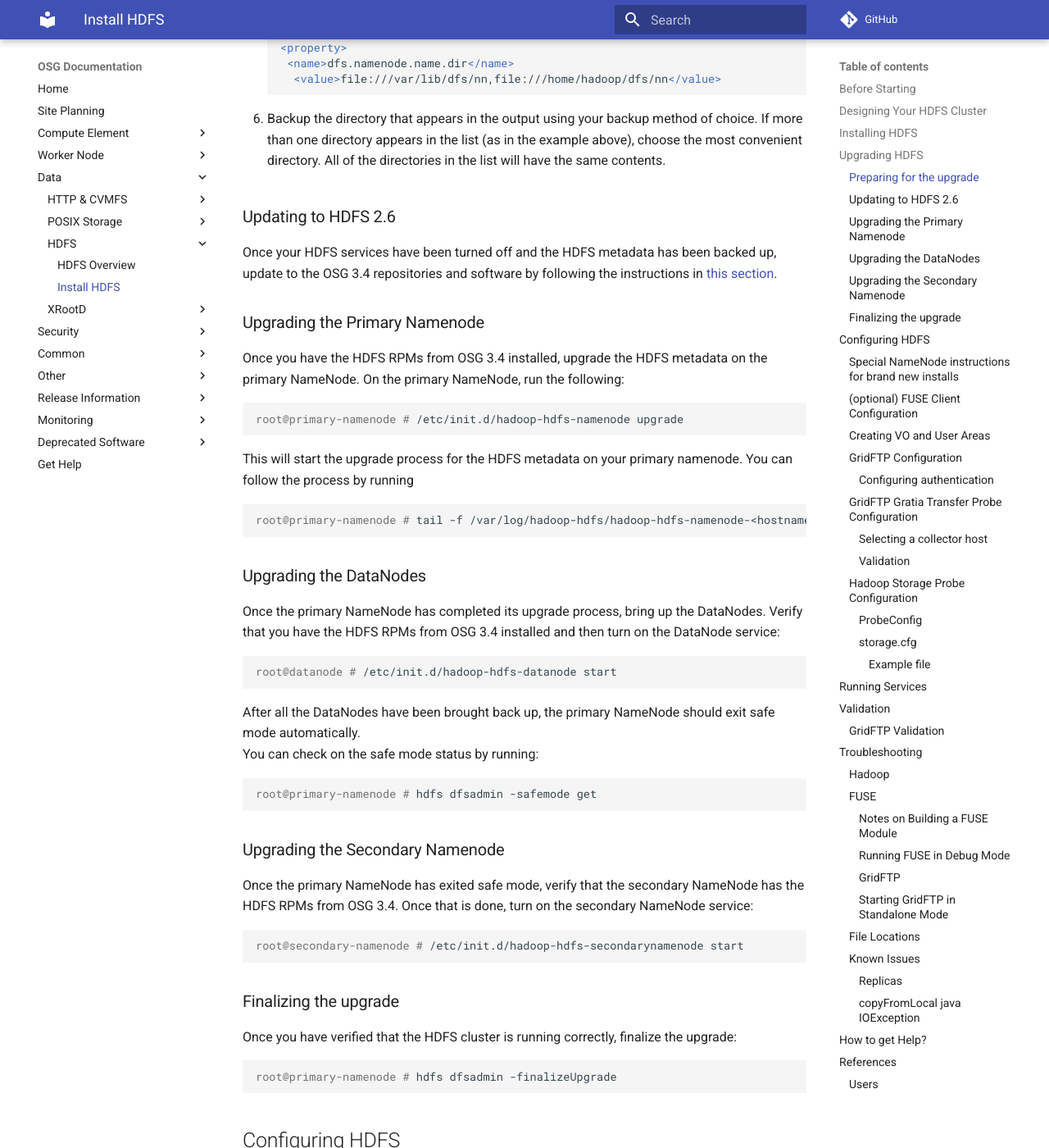
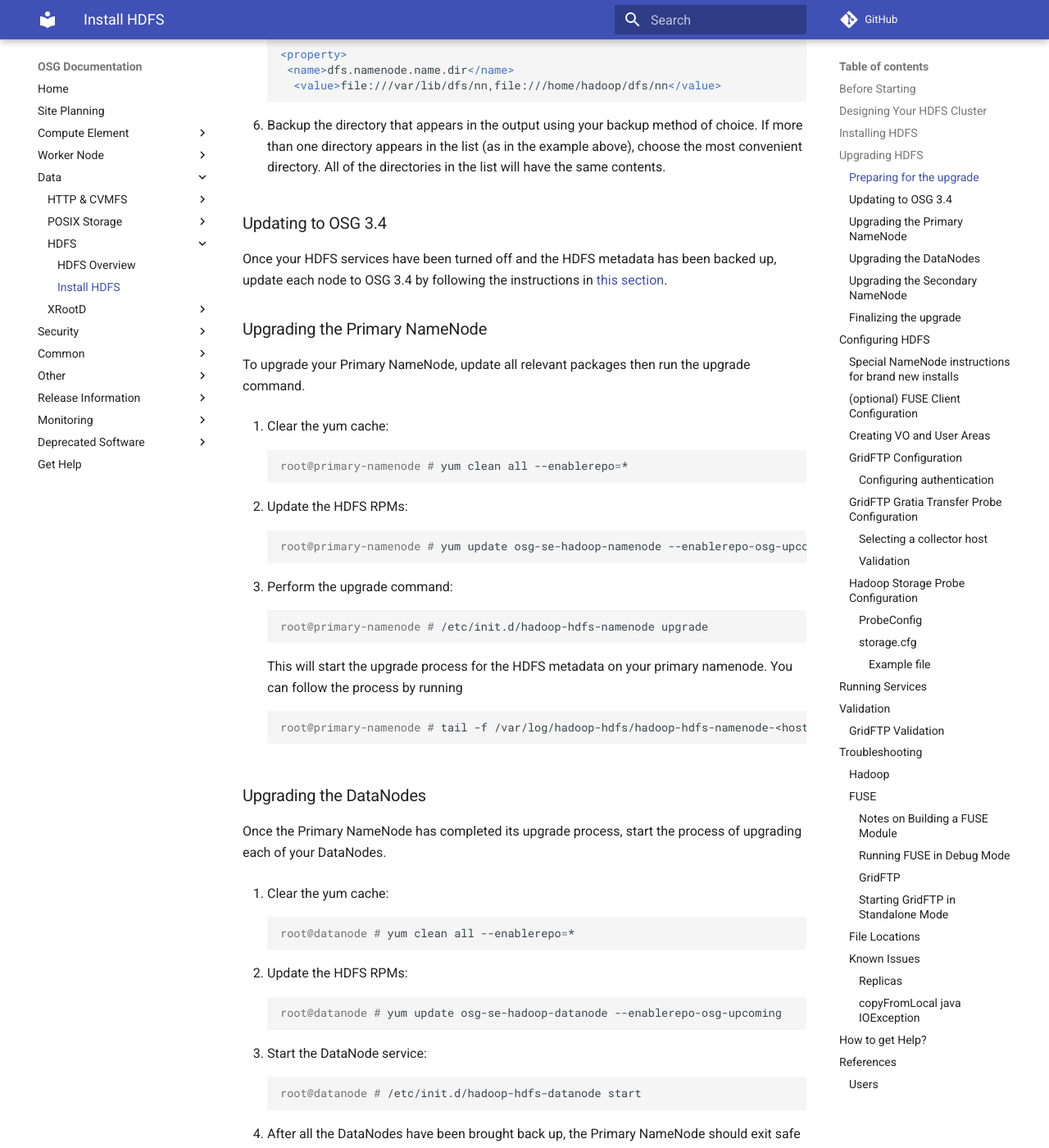
Before and after one commit to osg-htc/docs, an MkDocs documentation site: the page built from docs/data/install-hadoop.md, in a window 1280 px wide and 1400 px high, scrolled down 3249 px. Shown: the whole window at 82% size. Built offline with MkDocs 1.6.1 and Material for MkDocs 9.7.7, drawn with Linux system fonts in a browser that asks for light colours; comment, search, counter and statistics services are not loaded; old or Windows-style settings are respelled for this version of MkDocs; some of the changed text lies outside the part shown.

Commit message:
Explicitly state upgrade commands and reword upgrade instructions

````diff
--- a/docs/data/install-hadoop.md
+++ b/docs/data/install-hadoop.md
@@ -84,14 +84,15 @@ from OSG 3.4.
 The upgrade process occurs in several steps:
 
 1. [Preparing for the upgrade](#preparing-for-the-upgrade)
-1. [Updating to HDFS from OSG 3.4](#updating-to-hdfs-26)
-1. [Upgrading the NameNodes](#upgrading-the-primary-namenode)
+1. [Updating to OSG 3.4](#updating-to-osg-34)
+1. [Upgrading the Primary NameNode](#upgrading-the-primary-namenode)
 1. [Upgrading the DataNodes](#upgrading-the-datanodes)
+1. [Upgrading the Secondary NameNode](#upgrading-the-secondary-namenode)
 1. [Finalizing the upgrade](#finalizing-the-upgrade)
 
 ### Preparing for the upgrade ###
 
-Before upgrading, you should backup your configuration data and HDFS metadata using the following method:
+Before upgrading, backup your configuration data and HDFS metadata.
 
 1. Put your Primary NameNode into safe mode:
 
@@ -128,59 +129,92 @@ Before upgrading, you should backup your configuration data and HDFS metadata us
    If more than one directory appears in the list (as in the example above), choose the most convenient directory.
    All of the directories in the list will have the same contents.
 
-### Updating to HDFS 2.6 ###
+### Updating to OSG 3.4 ###
 
-Once your HDFS services have been turned off and the HDFS metadata has been backed up, update to the OSG 3.4
-repositories and software by following the instructions in [this section](/release/release_series/#updating-from-old).
+Once your HDFS services have been turned off and the HDFS metadata has been backed up, update each node to OSG 3.4 by
+following the instructions in [this section](/release/release_series/#updating-from-old).
 
-### Upgrading the Primary Namenode ###
+### Upgrading the Primary NameNode ###
 
-Once you have the HDFS RPMs from OSG 3.4 installed, upgrade the HDFS metadata on the primary NameNode.
-On the primary NameNode, run the following:
+To upgrade your Primary NameNode, update all relevant packages then run the upgrade command.
 
-``` console
-root@primary-namenode # /etc/init.d/hadoop-hdfs-namenode upgrade
-```
+1. Clear the yum cache:
 
-This will start the upgrade process for the HDFS metadata on your primary namenode.
-You can follow the process by running
+        :::console
+        root@primary-namenode # yum clean all --enablerepo=*
 
-``` console
-root@primary-namenode # tail -f /var/log/hadoop-hdfs/hadoop-hdfs-namenode-<hostname>.log
-```
+1. Update the HDFS RPMs:
+
+        :::console
+        root@primary-namenode # yum update osg-se-hadoop-namenode --enablerepo-osg-upcoming
+
+1. Perform the upgrade command:
+
+        :::console
+        root@primary-namenode # /etc/init.d/hadoop-hdfs-namenode upgrade
+
+    This will start the upgrade process for the HDFS metadata on your primary namenode.
+    You can follow the process by running
+
+        :::console
+        root@primary-namenode # tail -f /var/log/hadoop-hdfs/hadoop-hdfs-namenode-<hostname>.log
 
 ### Upgrading the DataNodes ###
 
-Once the primary NameNode has completed its upgrade process, bring up the DataNodes.
-Verify that you have the HDFS RPMs from OSG 3.4 installed and then turn on the DataNode service:
+Once the Primary NameNode has completed its upgrade process, start the process of upgrading each of your DataNodes.
 
-``` console
-root@datanode # /etc/init.d/hadoop-hdfs-datanode start
-```
+1. Clear the yum cache:
 
-After all the DataNodes have been brought back up, the primary NameNode should exit safe mode automatically.
-You can check on the safe mode status by running:
+        :::console
+        root@datanode # yum clean all --enablerepo=*
 
-``` console
-root@primary-namenode # hdfs dfsadmin -safemode get
-```
+1. Update the HDFS RPMs:
 
-### Upgrading the Secondary Namenode ###
+        :::console
+        root@datanode # yum update osg-se-hadoop-datanode --enablerepo-osg-upcoming
 
-Once the primary NameNode has exited safe mode, verify that the secondary NameNode has the HDFS RPMs from OSG 3.4.
-Once that is done, turn on the secondary NameNode service:
+1. Start the DataNode service:
 
-``` console
-root@secondary-namenode # /etc/init.d/hadoop-hdfs-secondarynamenode start
-```
+        :::console
+        root@datanode # /etc/init.d/hadoop-hdfs-datanode start
+
+1. After all the DataNodes have been brought back up, the Primary NameNode should exit safe mode automatically.
+   On the Primary NameNode, run the following command to verify is no longer in safe mode:
+
+        :::console
+        root@primary-namenode # hdfs dfsadmin -safemode get
+
+### Upgrading the Secondary NameNode ###
+
+!!! note
+    This section only applies to sites with a Secondary NameNode.
+    If you do not run a Secondary NameNode, skip to the [next section](#finalizing-the-upgrade).
+
+Once the Primary NameNode has exited safe mode, start the process of upgrading your Secondary NameNode.
+
+1. Clear the yum cache:
+
+        :::console
+        root@secondary-namenode # yum clean all --enablerepo=*
+
+1. Update the HDFS RPMs:
+
+        :::console
+        root@secondary-namenode # yum update osg-se-hadoop-secondarynamenode --enablerepo-osg-upcoming
+
+1. Start the Secondary NameNode service:
+
+        :::console
+        root@secondary-namenode # /etc/init.d/hadoop-hdfs-secondarynamenode start
 
 ### Finalizing the upgrade ###
 
-Once you have verified that the HDFS cluster is running correctly, finalize the upgrade:
+1. Verify that the HDFS cluster is running correctly by following the instructions in [this section](#validation_1).
 
-``` console
-root@primary-namenode # hdfs dfsadmin -finalizeUpgrade
-```
+1. Finalize the upgrade from the Primary NameNode:
+
+        :::console
+        root@primary-namenode # hdfs dfsadmin -finalizeUpgrade
 
 Configuring HDFS
 ----------------
````
